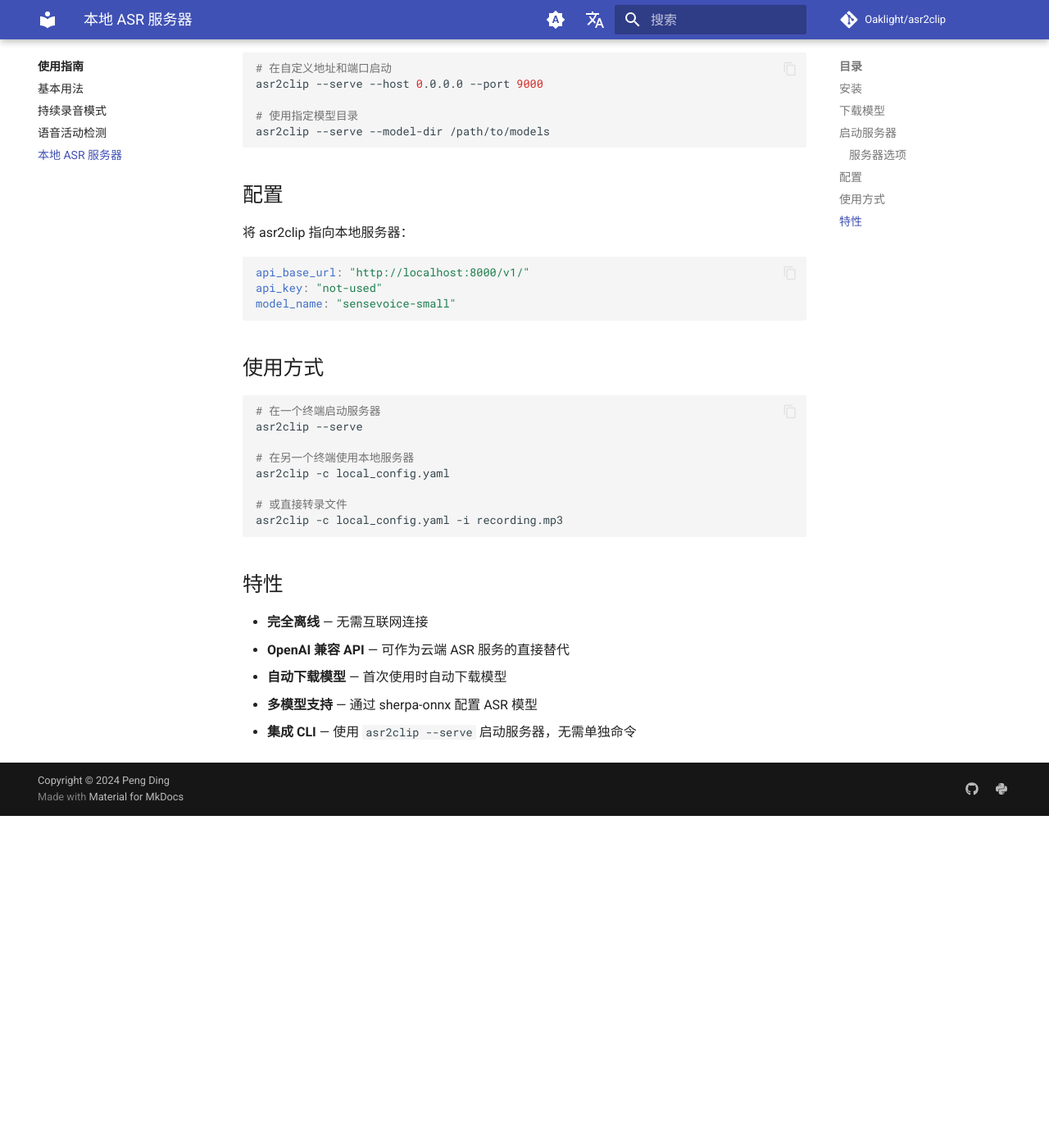
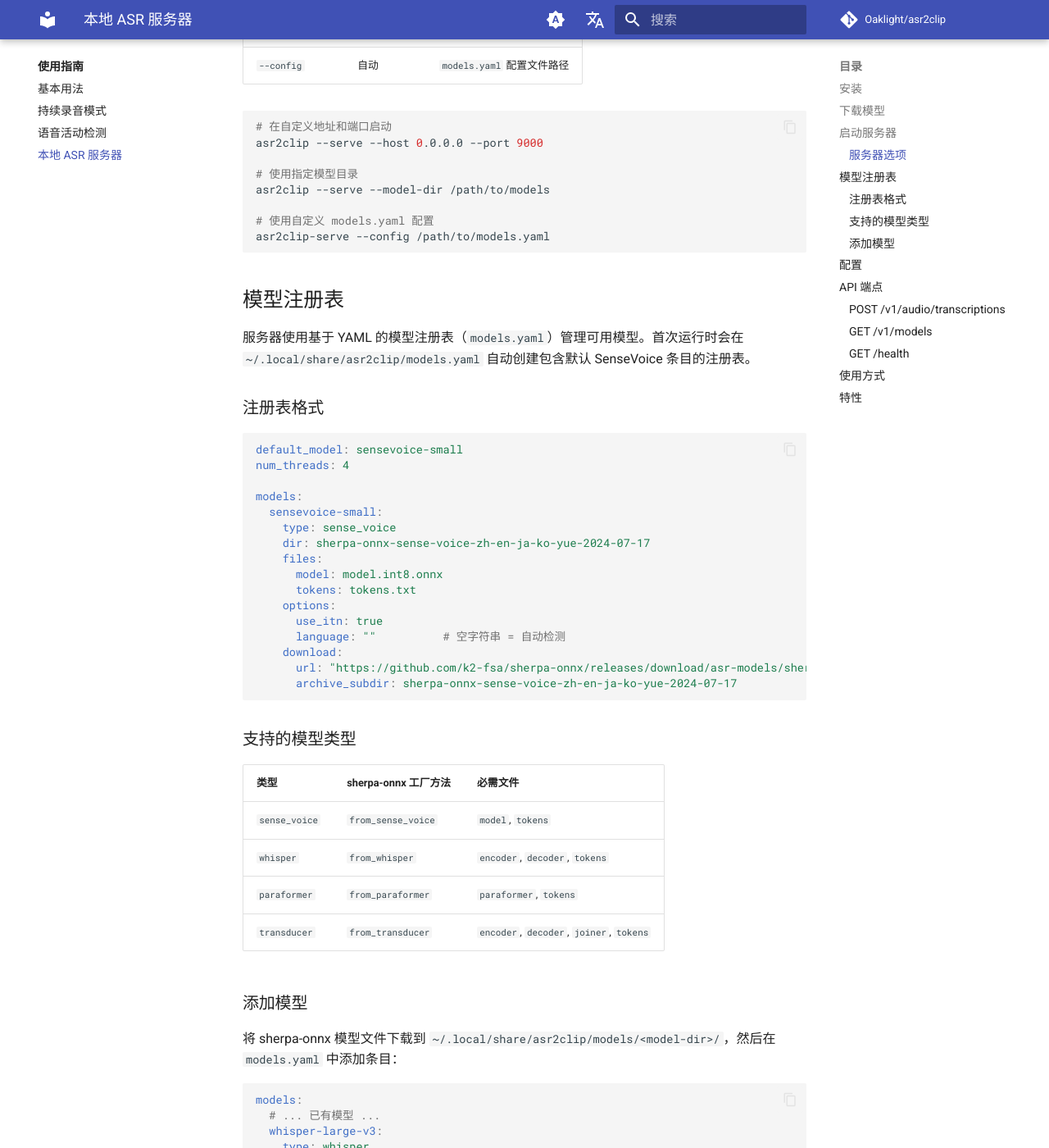
Before and after one commit to Oaklight/asr2clip, an MkDocs documentation site: the page built from docs/usage/local-asr.md, in a window 1280 px wide and 1400 px high, scrolled down 1230 px. Shown: the whole window at 82% size. Built offline with MkDocs 1.6.1 and Material for MkDocs 9.7.7, drawn with Linux system fonts in a browser that asks for light colours; comment, search, counter and statistics services are not loaded; before the commit the page ends 2225 px from its top, so only the background shows below that; some of the changed text lies outside the part shown.

Commit message:
docs: 更新本地 ASR 服务器文档，添加多模型和流式传输支持
- 模型注册表 (models.yaml) 文档及配置格式
- 支持的模型类型表格
- 逐请求参数 (language, prompt, temperature, stream)
- SSE 流式 API 文档
- curl 测试示例
- 更新 v0.4.0 更新日志

````diff
--- a/docs/usage/local-asr.md
+++ b/docs/usage/local-asr.md
@@ -12,13 +12,13 @@
 
 ## 下载模型
 
-首次使用前，预下载 SenseVoice 模型：
+首次使用前，预下载默认的 SenseVoice 模型：
 
 ```bash
 asr2clip --download-model
 ```
 
-模型默认存储在 `~/.cache/asr2clip/models/` 目录下。
+模型默认存储在 `~/.local/share/asr2clip/models/` 目录下。可通过 `--model-dir` 参数或 `ASR2CLIP_MODEL_DIR` 环境变量覆盖。
 
 ## 启动服务器
 
@@ -42,6 +42,7 @@
 | `--port` | `8000` | 服务器绑定端口 |
 | `--model-dir` | 自动 | ASR 模型目录路径 |
 | `--num-threads` | `4` | 推理线程数 |
+| `--config` | 自动 | `models.yaml` 配置文件路径 |
 
 ```bash
 # 在自定义地址和端口启动
@@ -49,7 +50,64 @@
 
 # 使用指定模型目录
 asr2clip --serve --model-dir /path/to/models
+
+# 使用自定义 models.yaml 配置
+asr2clip-serve --config /path/to/models.yaml
 ```
+
+## 模型注册表
+
+服务器使用基于 YAML 的模型注册表（`models.yaml`）管理可用模型。首次运行时会在 `~/.local/share/asr2clip/models.yaml` 自动创建包含默认 SenseVoice 条目的注册表。
+
+### 注册表格式
+
+```yaml
+default_model: sensevoice-small
+num_threads: 4
+
+models:
+  sensevoice-small:
+    type: sense_voice
+    dir: sherpa-onnx-sense-voice-zh-en-ja-ko-yue-2024-07-17
+    files:
+      model: model.int8.onnx
+      tokens: tokens.txt
+    options:
+      use_itn: true
+      language: ""          # 空字符串 = 自动检测
+    download:
+      url: "https://github.com/k2-fsa/sherpa-onnx/releases/download/asr-models/sherpa-onnx-sense-voice-zh-en-ja-ko-yue-2024-07-17.tar.bz2"
+      archive_subdir: sherpa-onnx-sense-voice-zh-en-ja-ko-yue-2024-07-17
+```
+
+### 支持的模型类型
+
+| 类型 | sherpa-onnx 工厂方法 | 必需文件 |
+|------|---------------------|----------|
+| `sense_voice` | `from_sense_voice` | `model`, `tokens` |
+| `whisper` | `from_whisper` | `encoder`, `decoder`, `tokens` |
+| `paraformer` | `from_paraformer` | `paraformer`, `tokens` |
+| `transducer` | `from_transducer` | `encoder`, `decoder`, `joiner`, `tokens` |
+
+### 添加模型
+
+将 sherpa-onnx 模型文件下载到 `~/.local/share/asr2clip/models/<model-dir>/`，然后在 `models.yaml` 中添加条目：
+
+```yaml
+models:
+  # ... 已有模型 ...
+  whisper-large-v3:
+    type: whisper
+    dir: sherpa-onnx-whisper-large-v3
+    files:
+      encoder: encoder.int8.onnx
+      decoder: decoder.int8.onnx
+      tokens: tokens.txt
+    options:
+      language: en
+```
+
+模型按需懒加载——仅默认模型在启动时加载。
 
 ## 配置
 
@@ -60,6 +118,70 @@
 api_key: "not-used"
 model_name: "sensevoice-small"
 ```
+
+## API 端点
+
+### POST `/v1/audio/transcriptions`
+
+OpenAI 兼容的转录端点。
+
+**参数：**
+
+| 参数 | 类型 | 默认值 | 说明 |
+|------|------|--------|------|
+| `file` | file | 必需 | 待转录的音频文件 |
+| `model` | string | 必需 | 模型名称（必须在模型注册表中注册） |
+| `response_format` | string | `"json"` | `"json"`、`"text"` 或 `"verbose_json"` |
+| `language` | string | `null` | 语言提示（ISO-639-1，如 `"en"`、`"zh"`） |
+| `prompt` | string | `null` | 提示文本（取决于模型） |
+| `temperature` | float | `0.0` | 解码温度（取决于模型） |
+| `stream` | bool | `false` | 启用 SSE 流式响应 |
+
+**响应格式：**
+
+=== "json（默认）"
+
+    ```json
+    {"text": "转录文本"}
+    ```
+
+=== "text"
+
+    ```
+    转录文本
+    ```
+
+=== "verbose_json"
+
+    ```json
+    {
+      "task": "transcribe",
+      "language": "auto",
+      "duration": 2.5,
+      "text": "转录文本",
+      "segments": [{"id": 0, "start": 0.0, "end": 2.5, "text": "转录文本"}]
+    }
+    ```
+
+**流式响应（SSE）：**
+
+当 `stream=true` 时，响应为 `text/event-stream`，包含以下事件：
+
+```
+data: {"type": "transcript.text.delta", "delta": "转录文本"}
+
+data: {"type": "transcript.text.done", "text": "转录文本", "duration": 2.5, "language": "auto"}
+
+data: [DONE]
+```
+
+### GET `/v1/models`
+
+列出所有已注册的模型。
+
+### GET `/health`
+
+健康检查——返回 `{"status": "ok"}` 或 `{"status": "loading"}`。
 
 ## 使用方式
 
@@ -72,12 +194,27 @@
 
 # 或直接转录文件
 asr2clip -c local_config.yaml -i recording.mp3
+
+# 使用 curl 测试
+curl http://localhost:8000/v1/audio/transcriptions \
+  -F file=@audio.wav \
+  -F model=sensevoice-small
+
+# 流式响应
+curl http://localhost:8000/v1/audio/transcriptions \
+  -F file=@audio.wav \
+  -F model=sensevoice-small \
+  -F stream=true
 ```
 
 ## 特性
 
 - **完全离线** — 无需互联网连接
 - **OpenAI 兼容 API** — 可作为云端 ASR 服务的直接替代
-- **自动下载模型** — 首次使用时自动下载模型
-- **多模型支持** — 通过 sherpa-onnx 配置 ASR 模型
+- **多模型支持** — 通过 `models.yaml` 注册和切换模型
+- **模型参数路由** — `model` 字段选择使用哪个引擎
+- **语言支持** — 每次请求的语言提示，使用 LRU 缓存的识别器
+- **SSE 流式传输** — 面向实时客户端的流式转录响应
+- **懒加载模型** — 非默认模型在首次请求时加载
+- **自动下载模型** — 配置了下载 URL 的模型在首次使用时自动获取
 - **集成 CLI** — 使用 `asr2clip --serve` 启动服务器，无需单独命令
````
Also changed, not shown: docs/changelog.md (+7 -2 lines), docs/getting-started/configuration.md (+2 -2 lines).
